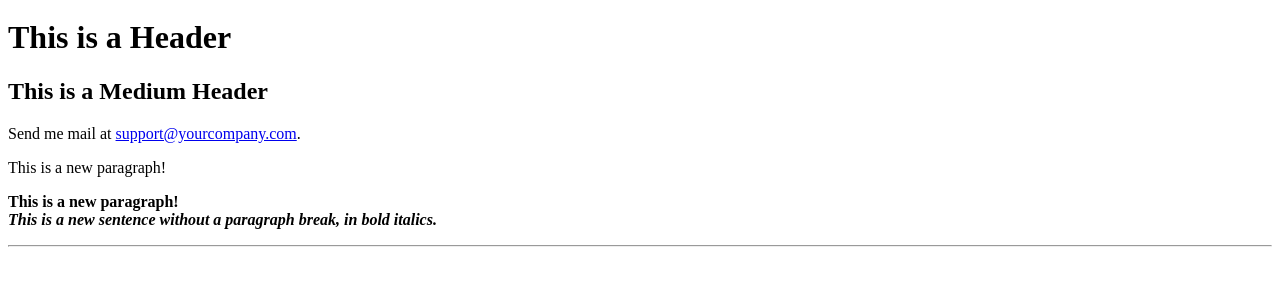
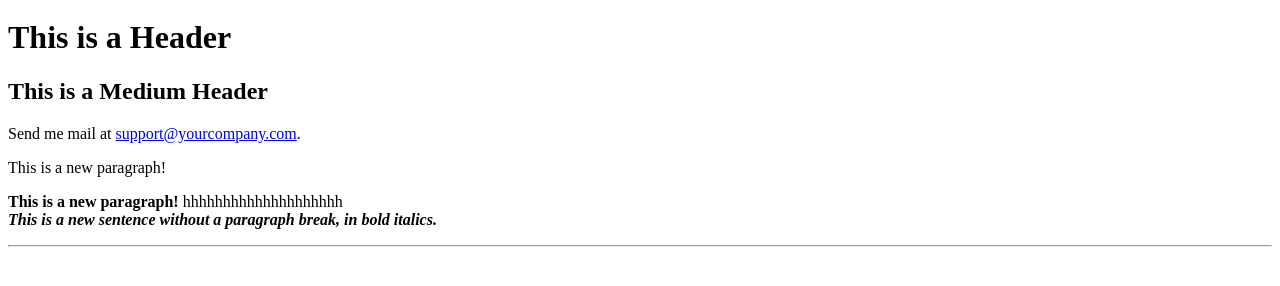
Before and after one commit to Konvalsmt/terraform-test1, a plain HTML site: page index.html in a window 1280 px wide. Shown: the part 62-348 px from the top of the page. Drawn offline with Linux system fonts and the light colour scheme.

Commit message:
Update index.html

```diff
--- a/index.html
+++ b/index.html
@@ -27,6 +27,7 @@ support@yourcompany.com</a>.
 <P> This is a new paragraph!
 
 <P> <B>This is a new paragraph!</B>
+  hhhhhhhhhhhhhhhhhhhh
 
 <BR> <B><I>This is a new sentence without a paragraph break, in bold italics.</I></B>
 
```
